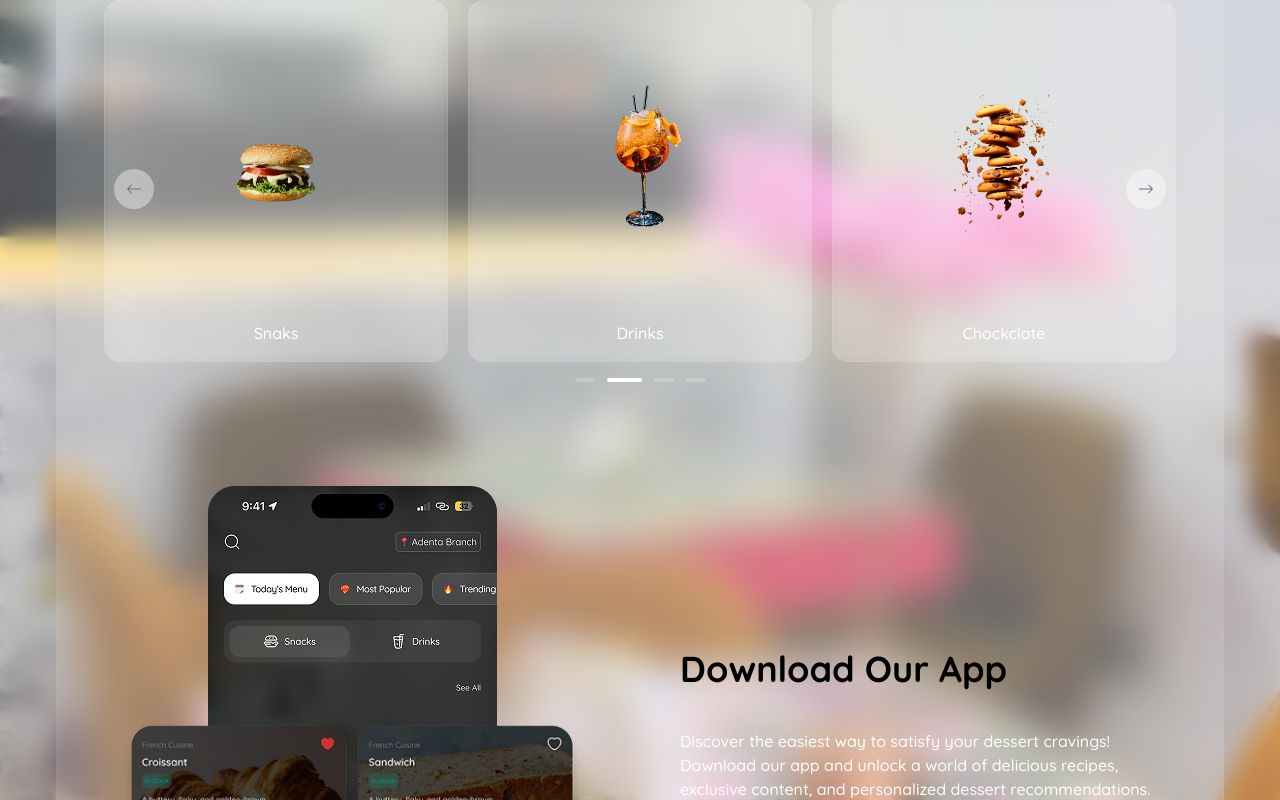
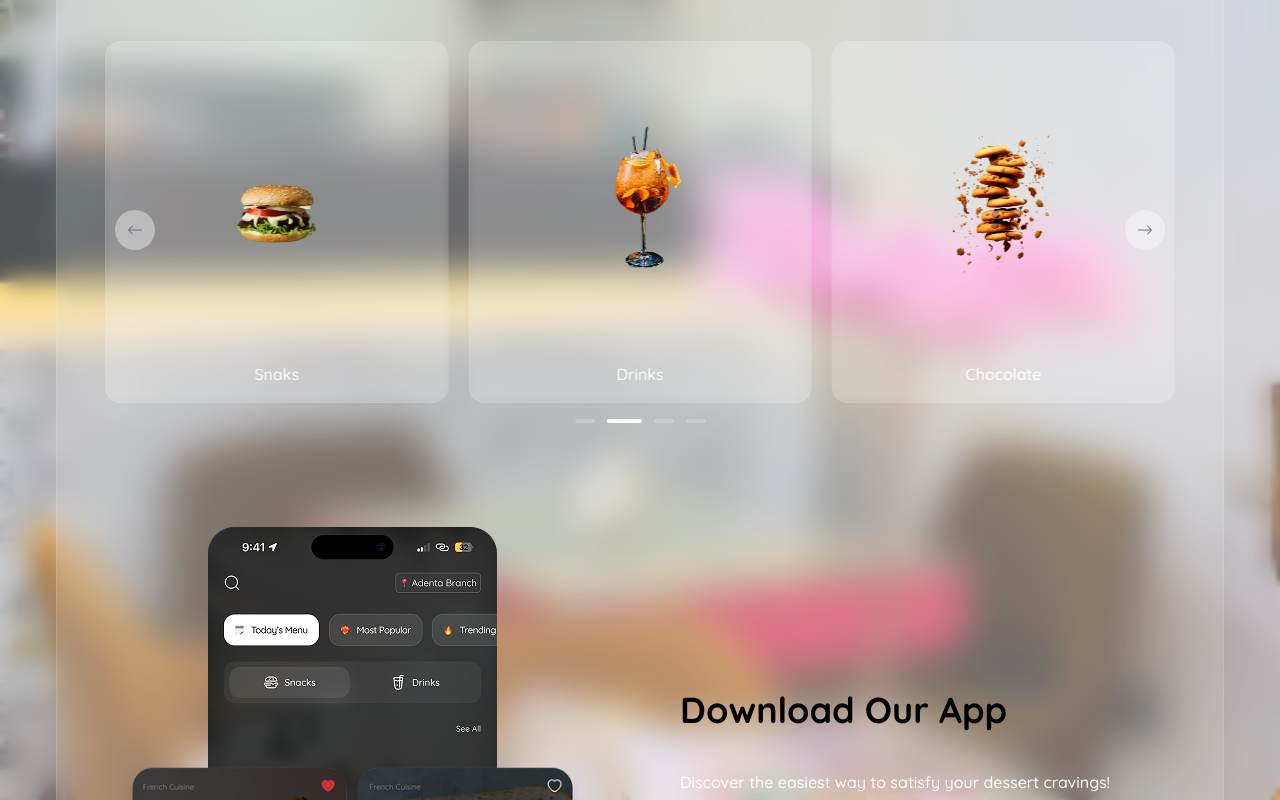
Before and after one commit to Namibra-Devs/shakes-dessert-lpg, a React (Vite) app: page / in a window 1280 px wide. Shown: the part 1080-1880 px from the top of the page. Built offline with nearby package versions, Linux system fonts and the light colour scheme.

Commit message:
developing...

```diff
--- a/src/components/categories/categoriesData.js
+++ b/src/components/categories/categoriesData.js
@@ -7,7 +7,7 @@ const categoriesData = [
     {name: "Cakes", img: img1},
     {name: "Snaks", img: img2},
     {name: "Drinks", img: img3},
-    {name: "Chockclate", img: img4},
+    {name: "Chocolate", img: img4},
 ]
 
 export default categoriesData;
--- a/src/pages/Home.jsx
+++ b/src/pages/Home.jsx
@@ -7,11 +7,11 @@ import Footer from "../components/Footer";
 
 const Home = () => {
   return (
-    <section className="relative bg-primarybg bg-no-repeat bg-cover bg-center flex flex-col items-center justify-center pt-4 pb-4 px-4 md:px-14">
+    <section className="relative bg-primarybg bg-no-repeat bg-cover bg-center flex flex-col items-center justify-center p-4 md:p-14">
       {/* Overlay */}
       <div className="absolute inset-0 bg-white/30 backdrop-blur-md"></div>
 
-      <div className="relative bg-white/15 backdrop-blur-lg w-full p-2 md:p-12 overflow-hidden rounded-3xl">
+      <div className="relative bg-white/15 backdrop-blur-lg w-full p-2 md:p-12 overflow-hidden border border-white/10 rounded-3xl">
         <Hero />
         <Categories />
         <MobileApp />
```
